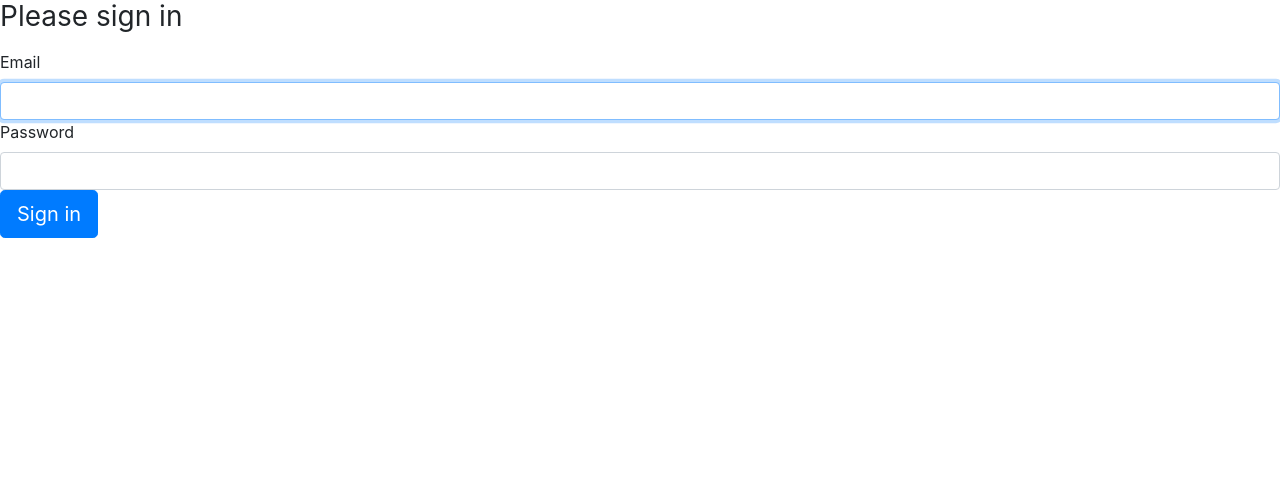
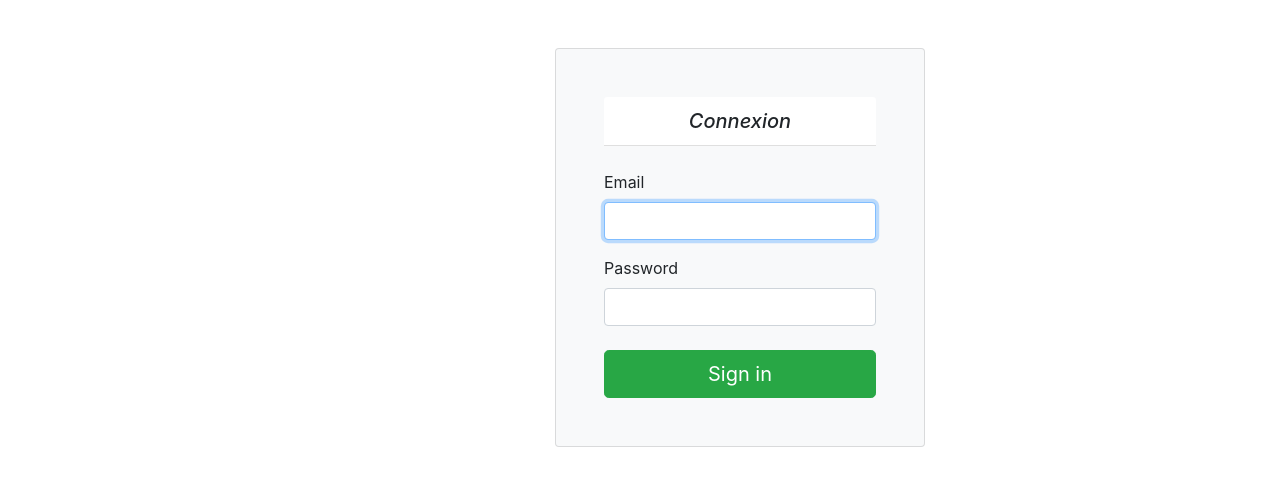
Before and after one commit to johnsonjw48/Annuaire, a Symfony app: template templates/security/login.html.twig in a window 1280 px wide. Shown: the part 56-542 px from the top of the page. Run offline with Twig, Linux system fonts and the light colour scheme; the template is opened without the code that fills it, so the values that code supplies are empty; some libraries are stand-ins or nearby versions.

Commit message:
register login

```diff
--- a/templates/base.html.twig
+++ b/templates/base.html.twig
@@ -42,6 +42,11 @@
             <div >
 
                 <ul class="navbar-nav">
+                {% if is_granted('IS_AUTHENTICATED_FULLY') %}
+                     <li class="nav-item">
+                        <a class="nav-link text-white " href="{{ path("app_logout") }}">Deconnexion</a>
+                    </li>
+                {% else %}
 
                     <li class="nav-item">
                         <a class="nav-link text-white " href="{{ path("app_register") }}">Inscription</a>
@@ -50,7 +55,7 @@
                     <li class="nav-item">
                         <a class="nav-link text-white " href="{{ path("app_login") }}">Connexion</a>
                     </li>
-
+                 {% endif %}
                 </ul>
 
             </div>
--- a/templates/home/index.html.twig
+++ b/templates/home/index.html.twig
@@ -12,9 +12,9 @@
                     <div class="card-header text-info h3 bg-white"> Bienvenue sur l'annuaire</div>
                     <p class= "mt-5 mb-4 text-justify">Il s'agit d'un annuaire permettant aux étudiants de partager des posts et des photos les uns avec les autres</p>
                     <p class= "mt-4 mb-4 text-center font-italic"> Etes vous nouveau? S'inscrire </p>
-                    <p class= "d-flex justify-content-around mt-4 mb-4 "><a href="#" class="btn btn-outline-warning" role="button">S'inscrire</a> </p>
+                    <p class= "d-flex justify-content-around mt-4 mb-4 "><a href="{{ path("app_register") }}" class="btn btn-outline-warning" role="button">S'inscrire</a> </p>
                     <p class= "mt-4 mb-4 text-center font-italic"> Vous êtes déja parmis nous? </p>
-                    <p class= "d-flex justify-content-around "><a href="#" class="btn btn-outline-success" role="button">Se connecter</a> </p>
+                    <p class= "d-flex justify-content-around "><a href="{{ path("app_login") }}" class="btn btn-outline-success" role="button">Se connecter</a> </p>
 
                 </div>
             </div>
--- a/templates/security/login.html.twig
+++ b/templates/security/login.html.twig
@@ -14,10 +14,14 @@
         </div>
     {% endif %}
 
-    <h1 class="h3 mb-3 font-weight-normal">Please sign in</h1>
+
+<div class="container row   mt-5">
+     <div class="d-block p-5 offset-md-6 col-sm-6 col-md-4 bg-light card">
+            <div class="card-header text-center bg-white h5 font-italic mb-4"> Connexion</div>
+
         <label for="inputEmail">Email</label>
         <input type="email" value="{{ last_username }}" name="email" id="inputEmail" class="form-control" autocomplete="email" required autofocus>
-    <label for="inputPassword">Password</label>
+        <label for="inputPassword" class="mt-3">Password</label>
         <input type="password" name="password" id="inputPassword" class="form-control" autocomplete="current-password" required>
 
         <input type="hidden" name="_csrf_token"
@@ -35,8 +39,12 @@
         </div>
     #}
 
-    <button class="btn btn-lg btn-primary" type="submit">
+    <button class="btn btn-lg btn-block btn-success mt-4" type="submit">
         Sign in
     </button>
 </form>
+
+            </div>
+    </div>
+</div>
 {% endblock %}
```
Also changed, not shown: templates/registration/register.html.twig (+11 -2 lines). Lines whose indentation alone changed are shown as unchanged.
